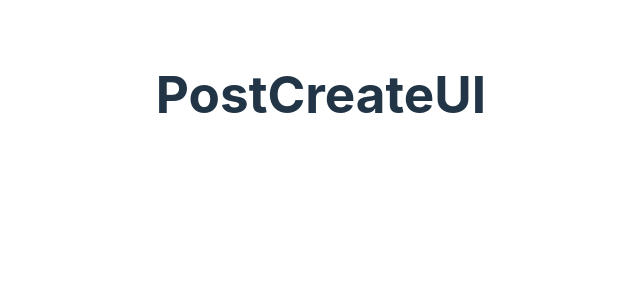
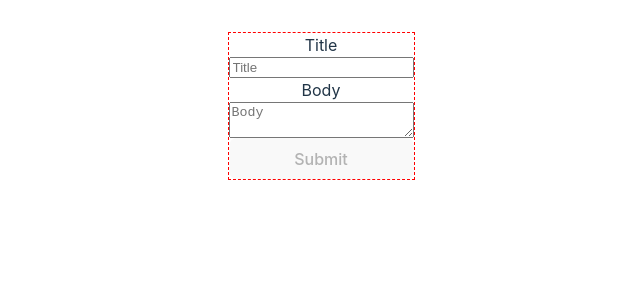
Before and after one commit to dgentilli/programming-journal-v3, a React (Vite) app in the folder client/: page /create in a window 1280 px wide. Shown: the top 300 px of the page, without its empty margins (319-959 px from the left). Built offline with nearby package versions, Linux system fonts and the light colour scheme.

Commit message:
Create a reusable entry form. TO DO: Add styling

```diff
--- /dev/null
+++ b/client/src/components/EntryForm.tsx
@@ -0,0 +1,66 @@
+import { ChangeEvent, FormEvent, useState } from 'react';
+import styled from 'styled-components';
+
+interface EntryFormProps {
+  titleText: string;
+  bodyText: string;
+  isSubmitting: boolean;
+  onSubmit: ({ title, body }: { title: string; body: string }) => void;
+}
+
+const FormWrapper = styled.form`
+  display: flex;
+  flex-direction: column;
+  max-width: 900px;
+  border: 1px dashed red;
+`;
+
+const EntryForm = (props: EntryFormProps) => {
+  const { bodyText, titleText, isSubmitting, onSubmit } = props;
+  const [title, setTitle] = useState(titleText);
+  const [body, setBody] = useState(bodyText);
+
+  const handleSubmit = (event: FormEvent<HTMLFormElement>) => {
+    event.preventDefault();
+    onSubmit({ title, body });
+  };
+
+  const handleTitleChange = (event: ChangeEvent<HTMLInputElement>) => {
+    setTitle(event.target.value);
+  };
+
+  const handleBodyChange = (event: ChangeEvent<HTMLTextAreaElement>) => {
+    setBody(event.target.value);
+  };
+
+  const isDisabled = isSubmitting || !title.length || !body.length;
+
+  return (
+    <FormWrapper onSubmit={handleSubmit}>
+      <label htmlFor='title'>Title</label>
+      <input
+        id='title'
+        name='title'
+        type='text'
+        placeholder='Title'
+        value={title}
+        spellCheck={true}
+        onChange={handleTitleChange}
+      />
+      <label htmlFor='body'>Body</label>
+      <textarea
+        id='body'
+        name='body'
+        placeholder='Body'
+        value={body}
+        spellCheck={true}
+        onChange={handleBodyChange}
+      ></textarea>
+      <button type='submit' disabled={isDisabled}>
+        {isSubmitting ? 'Submitting...' : 'Submit'}
+      </button>
+    </FormWrapper>
+  );
+};
+
+export default EntryForm;
--- a/client/src/screens/PostCreate/PostCreateUI.tsx
+++ b/client/src/screens/PostCreate/PostCreateUI.tsx
@@ -1,8 +1,15 @@
+import EntryForm from '../../components/EntryForm';
+
 const PostCreateUI = () => {
   return (
-    <div>
-      <h1>PostCreateUI</h1>
-    </div>
+    <EntryForm
+      titleText=''
+      bodyText=''
+      isSubmitting={false}
+      onSubmit={({ title, body }) =>
+        console.log('form submitted with:', { title, body })
+      }
+    />
   );
 };
 
--- a/client/src/screens/PostEdit/PostEditUI.tsx
+++ b/client/src/screens/PostEdit/PostEditUI.tsx
@@ -1,8 +1,18 @@
+import EntryForm from '../../components/EntryForm';
+
+const testBody =
+  'Lorem ipsum dolor sit amet consectetur adipisicing elit. Itaque perspiciatis iure magnam sapiente repudiandae sunt architecto laudantium eum dolorem ea.';
+const testTitle = 'My Post!!!';
 const PostEditUI = () => {
   return (
-    <div>
-      <h1>PostEditUI</h1>
-    </div>
+    <EntryForm
+      titleText={testTitle}
+      bodyText={testBody}
+      isSubmitting={false}
+      onSubmit={({ title, body }) =>
+        console.log('form submitted with:', { title, body })
+      }
+    />
   );
 };
 
```
